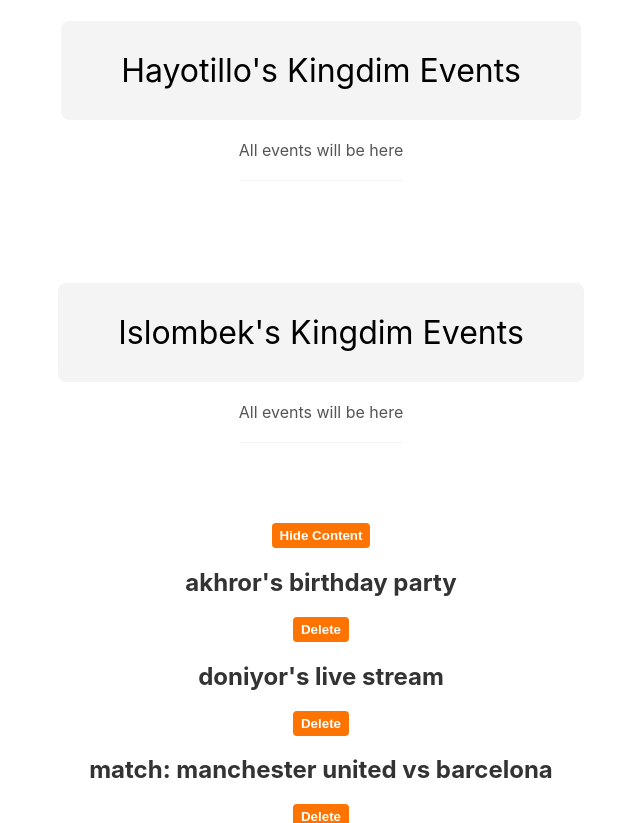
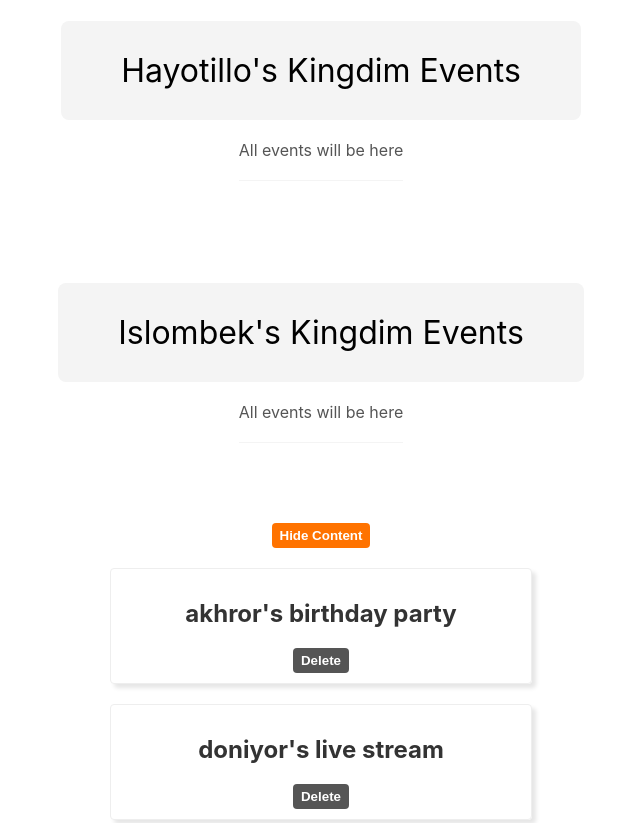
Before and after one commit to hayotillonumonov/my-first-react-app, a React (Create React App) app: page / in a window 1280 px wide. Shown: the top 823 px of the page, without its empty margins (319-959 px from the left). Built offline with nearby package versions, Linux system fonts and the light colour scheme.

Commit message:
026. Module Css

```diff
--- /dev/null
+++ b/src/components/EventList.module.css
@@ -0,0 +1,12 @@
+.card-list {
+  border: 1px solid #eee;
+  box-shadow: 4px 4px 4px rgba(0, 0, 0, 0.10);
+  padding: 10px;
+  max-width: 400px;
+  margin: 20px auto;
+  border-radius: 4px;
+}
+
+.card-list button {
+  background-color: #555;
+}
--- a/src/components/Eventlist.js
+++ b/src/components/Eventlist.js
@@ -1,4 +1,5 @@
-import { Fragment } from "react";
+// style
+import style from './EventList.module.css'
 
 function Eventlist({events, handleDelete}) {
   return (
@@ -6,10 +7,10 @@
       {events.length === 0 && <h3>Not Contetn yet :(</h3>}
       {events.map((event) => {
         return (
-          <Fragment key={event.id}>
+          <div className={style ['card-list']} key={event.id}>
             <h2>{event.title}</h2>
             <button onClick={() => handleDelete(event.id)}>Delete</button>
-          </Fragment>
+          </div>
         );
       })}
     </div>
```
